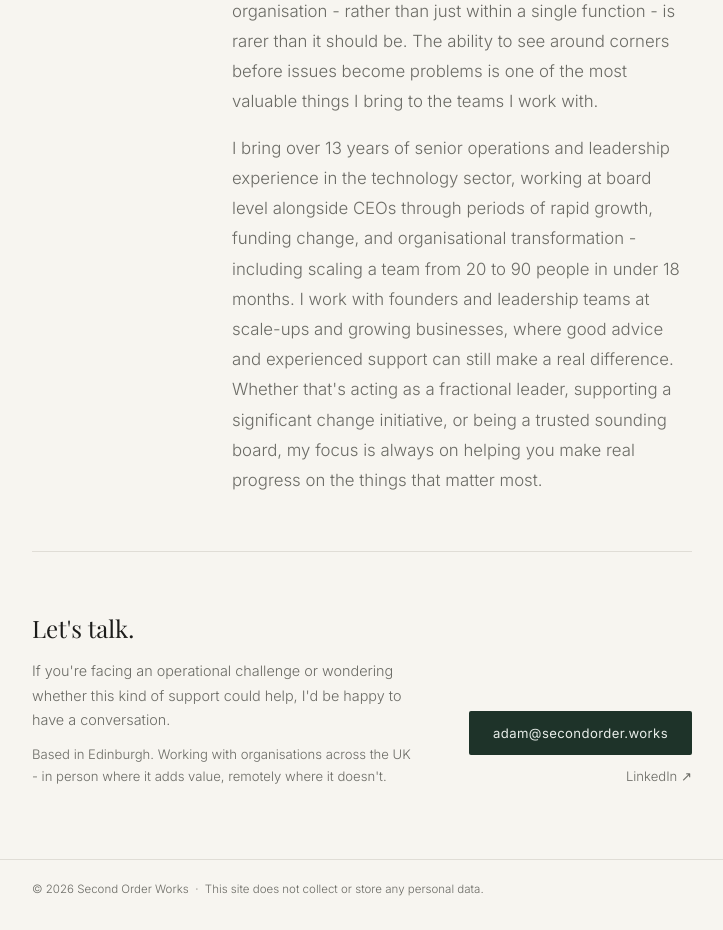
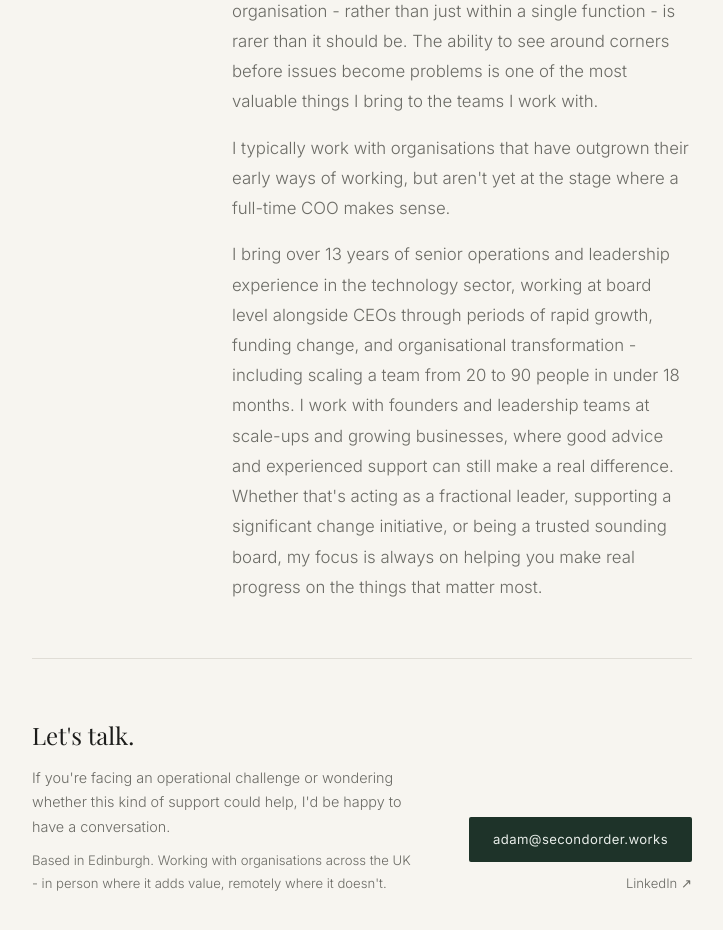
Before and after one commit to secondorderworks/secondorderworks, a plain HTML site: page index.html in a window 1280 px wide. Shown: the part 1620-2550 px from the top of the page, without its empty margins (278-1001 px from the left). Drawn offline with nearby package versions, Linux system fonts and the light colour scheme; a web font is replaced by a local one.

Commit message:
Updated text to make typical client clearer.

```diff
--- a/index.html
+++ b/index.html
@@ -360,6 +360,10 @@
         issues become problems is one of the most valuable things I bring to the teams I work with.
       </p>
       <p>
+        I typically work with organisations that have outgrown their early ways of working, but aren't
+        yet at the stage where a full-time COO makes sense.
+      </p>
+      <p>
         I bring over 13 years of senior operations and leadership experience in the technology sector,
         working at board level alongside CEOs through periods of rapid growth, funding change, and
         organisational transformation - including scaling a team from 20 to 90 people in under 18 months. I work with founders and leadership teams at scale-ups and growing businesses, where
```
